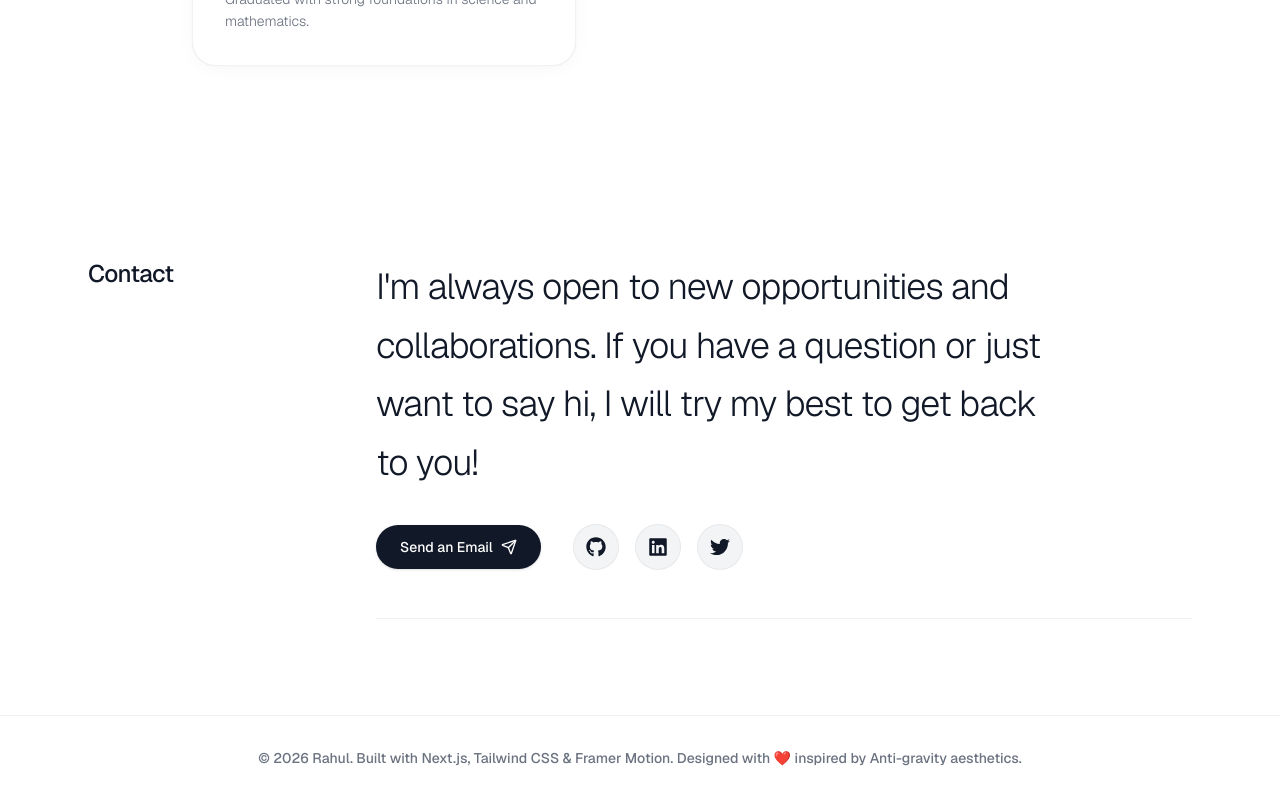
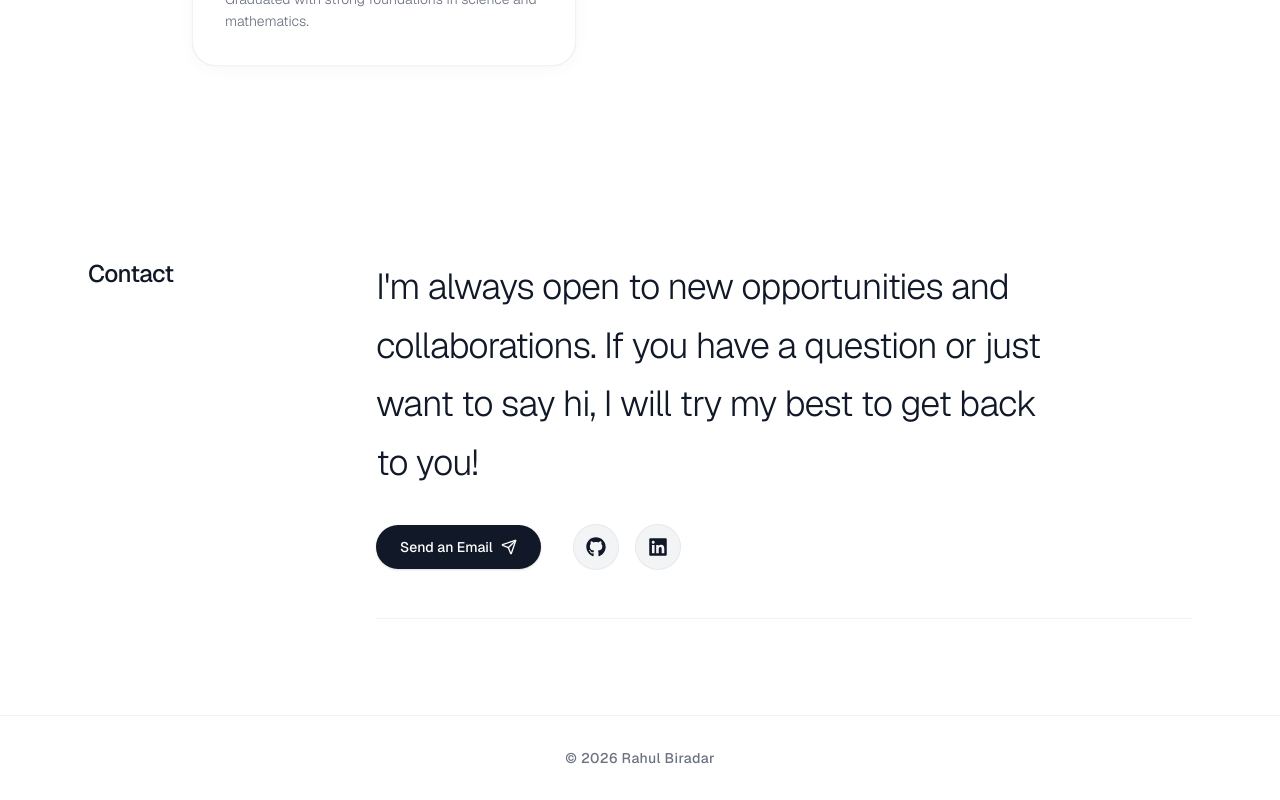
Before and after one commit to Rahulbiradar9/Rahul-Portfolio, a Next.js app: page / in a window 1280 px wide. Shown: the part 6239-7039 px from the top of the page. Built offline with nearby package versions, Linux system fonts and the light colour scheme.

Commit message:
added profile

```diff
--- a/src/app/layout.tsx
+++ b/src/app/layout.tsx
@@ -13,8 +13,8 @@ const geistMono = Geist_Mono({
 });
 
 export const metadata: Metadata = {
-  title: "Create Next App",
-  description: "Generated by create next app",
+  title: "Rahul Biradar | Software Engineer",
+  description: "Software Engineer & AI Researcher specializing in scalable web applications and machine learning.",
 };
 
 export default function RootLayout({
--- a/src/components/Contact.tsx
+++ b/src/components/Contact.tsx
@@ -2,7 +2,7 @@
 
 import { motion } from "framer-motion";
 import { Send } from "lucide-react";
-import { FaGithub, FaLinkedin, FaTwitter } from "react-icons/fa";
+import { FaGithub, FaLinkedin } from "react-icons/fa";
 import Link from "next/link";
 
 export function Contact() {
@@ -30,7 +30,7 @@ export function Contact() {
 
               <div className="flex flex-col sm:flex-row gap-4 pt-8 items-start sm:items-center">
                 <a
-                  href="mailto:hello@example.com"
+                  href="mailto:rahulbiradar7134@gmail.com"
                   className="px-6 py-3 bg-foreground text-background rounded-full text-sm font-medium shadow-sm hover:opacity-90 transition-opacity flex items-center gap-2"
                 >
                   Send an Email
@@ -39,9 +39,8 @@ export function Contact() {
 
                 <div className="flex gap-4 sm:ml-4">
                   {[
-                    { icon: <FaGithub size={20} className="text-foreground" />, href: "#" },
-                    { icon: <FaLinkedin size={20} className="text-foreground" />, href: "#" },
-                    { icon: <FaTwitter size={20} className="text-foreground" />, href: "#" }
+                    { icon: <FaGithub size={20} className="text-foreground" />, href: "https://github.com/Rahulbiradar9" },
+                    { icon: <FaLinkedin size={20} className="text-foreground" />, href: "https://www.linkedin.com/in/rahul-biradar-05b68b263/" }
                   ].map((social, i) => (
                     <Link key={i} href={social.href}>
                       <motion.div
--- a/src/components/Footer.tsx
+++ b/src/components/Footer.tsx
@@ -2,9 +2,8 @@ export function Footer() {
   return (
     <footer className="py-8 border-t border-black/5 dark:border-white/10 bg-background text-center">
       <div className="container mx-auto px-6">
-        <p className="text-sm font-medium text-muted-foreground">
-          © {new Date().getFullYear()} Rahul. Built with Next.js, Tailwind CSS & Framer Motion. <br className="md:hidden" />
-          Designed with ❤️ inspired by Anti-gravity aesthetics.
+        <p className="text-sm font-medium text-muted-foreground tracking-wide">
+          © {new Date().getFullYear()} Rahul Biradar
         </p>
       </div>
     </footer>
```
Also changed, not shown: public/profile.png (added).
